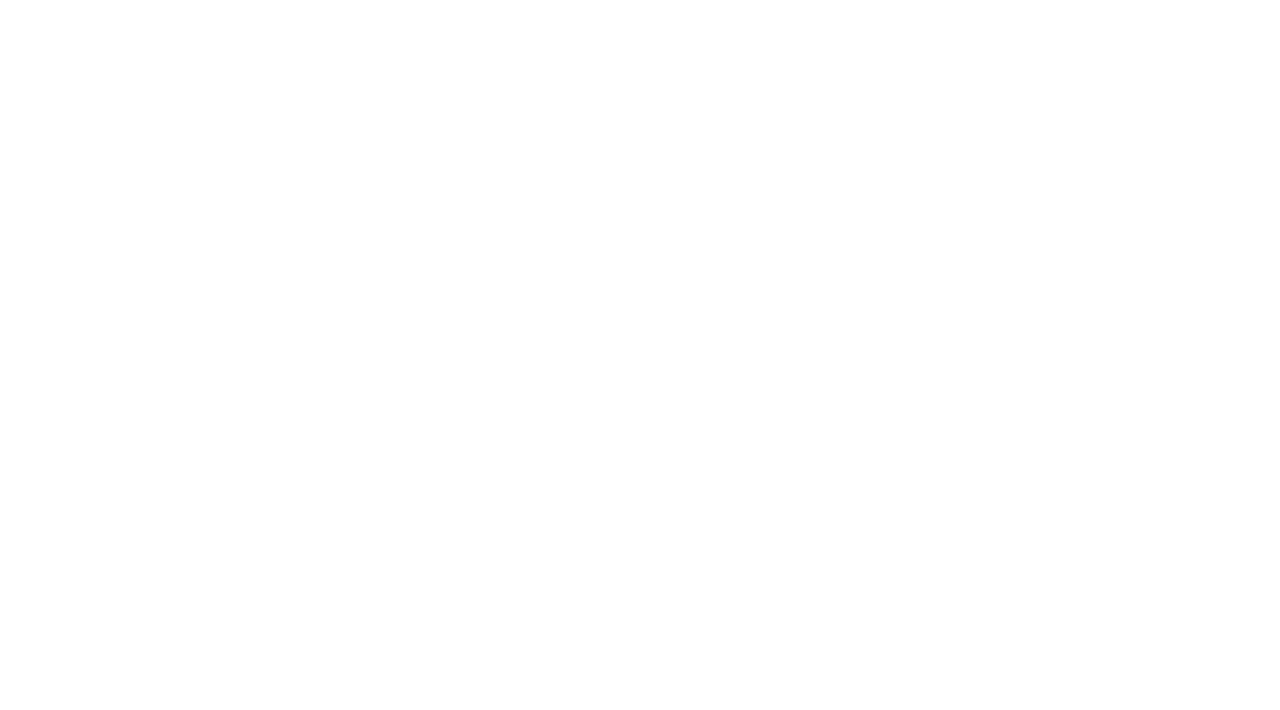
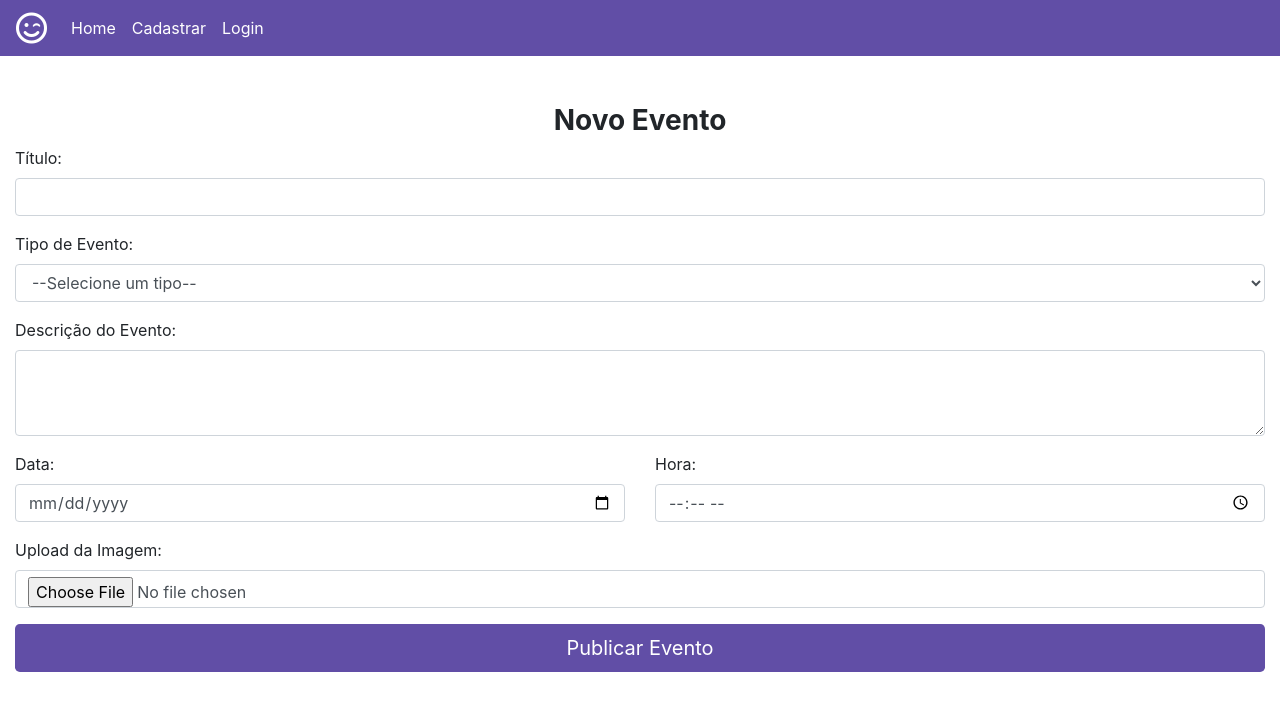
Before and after one commit to chrmartins/reacteventos, a React (Create React App) app: page /eventocadastro in a window 1280 px wide. Shown: the top 710 px of the page. Built offline with nearby package versions, Linux system fonts and the light colour scheme.

Commit message:
Publicando evento no Cloud Firestore

```diff
--- a/src/App.js
+++ b/src/App.js
@@ -8,6 +8,7 @@
 import NovoUsuario from './view/usuario-novo'
 import Home from './view/home'
 import UsuarioRecuperarSenha from './view/usuario-recuperar-senha'
+import EventoCadastro from './view/evento-cadastro'
 
 function App () {
   return (
@@ -17,6 +18,7 @@
         <Route exact path='/novousuario' component={NovoUsuario}/>
         <Route exact path='/login' component={Login}/>
         <Route exact path='/usuariorecuperarsenha' component={UsuarioRecuperarSenha}/>
+        <Route exact path='/eventocadastro' component={EventoCadastro}/>
       </BrowserRouter>
     </Provider>
 
--- a/src/components/navbar/index.js
+++ b/src/components/navbar/index.js
@@ -25,7 +25,7 @@
 						useSelector(state => state.usuarioLogado) > 0 ? //se usuário está logado mostre:
 							<>
 								<li className="nav-item">
-									<Link className="nav-link" to=''>Publicar Evento</Link>
+									<Link className="nav-link" to='eventocadastro'>Publicar Evento</Link>
 								</li>
 								<li className="nav-item">
 									<Link className="nav-link" to=''>Meus Eventos</Link>
--- a/src/view/evento-cadastro/evento-cadastro.css
+++ b/src/view/evento-cadastro/evento-cadastro.css
@@ -0,0 +1,9 @@
+.btn-cadastro{
+	background-color: #614ea6;
+	color: #fff;
+}
+
+.btn-cadastro:hover{
+	background-color: #f21667;
+	color: #fff;
+}
--- a/src/view/evento-cadastro/index.js
+++ b/src/view/evento-cadastro/index.js
@@ -0,0 +1,78 @@
+import React, { useState } from 'react'
+import { useSelector } from 'react-redux'
+import { Link } from 'react-router-dom'
+import './evento-cadastro.css'
+
+import Navbar from '../../components/navbar'
+
+import firebase from '../../config/firebase'
+
+
+function EventoCadastro(){
+
+	const [msgTipo, setMsgtipo] = useState()
+
+	return(
+		<>
+			<Navbar />
+			<div className='col-12 mt-5'>
+				<div className='row'>
+					<h3 className='mx-auto font-weight-bold'>Novo Evento</h3>
+				</div>
+
+				<form>
+					<div className='form-group'>
+						<label>Título:</label>
+						<input type='text' className='form-control' />
+					</div>
+
+					<div className='form-group'>
+						<label>Tipo de Evento:</label>
+						<select className='form-control'>
+							<option disabled selected value>--Selecione um tipo--</option>
+							<option>Festa</option>
+							<option>Teatro</option>
+							<option>Show</option>
+							<option>Evento</option>
+						</select>
+					</div>
+
+					<div className='form-group'>
+						<label>Descrição do Evento:</label>
+						<textarea  className='form-control' rows='3' />
+					</div>
+
+					<div className='form-group row'>
+						<div className='col-6'>
+							<label>Data:</label>
+							<input type='date' className='form-control' />
+						</div>
+
+						<div className='col-6'>
+							<label>Hora:</label>
+							<input type='time' className='form-control' />
+						</div>
+					</div>
+
+					<div className='form-group'>
+						<label>Upload da Imagem:</label>
+						<input type='file' className='form-control' />
+					</div>
+
+					<button type='button' className='btn btn-lg btn-block mt-3 mb-5
+							btn-cadastro'>Publicar Evento</button>
+				</form>
+				<div className='msg-login text-center mt-2'>
+          {msgTipo ==='sucesso' &&
+            <span><strong>WoW!</strong> Evento Publicado! &#128526;</span>
+          }
+          {msgTipo ==='erro' &&
+            <span><strong>Ops!</strong> Não foi possível publicar o evento! &#128533;</span>
+          }
+        </div>
+			</div>
+		</>
+	)
+}
+
+export default EventoCadastro
```
